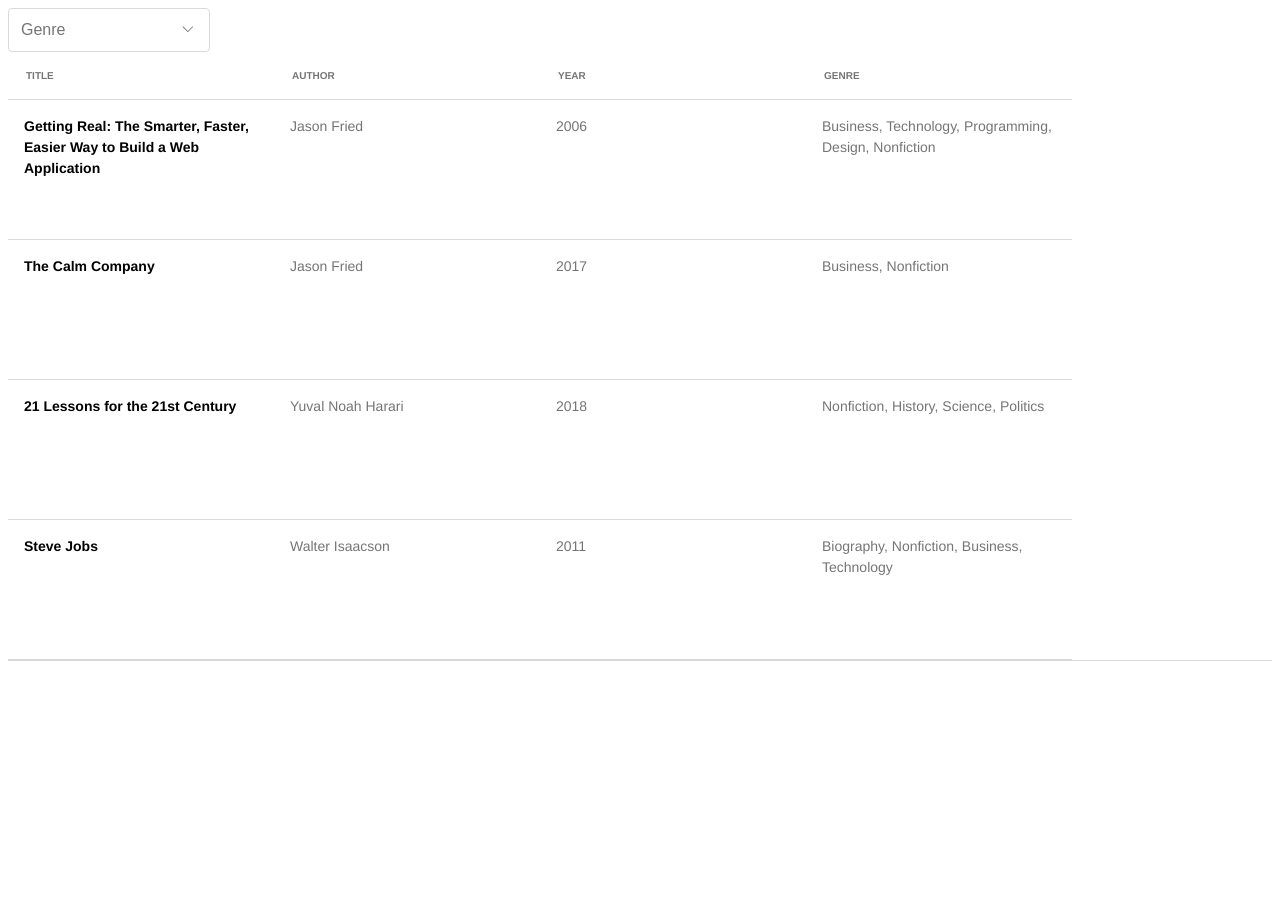
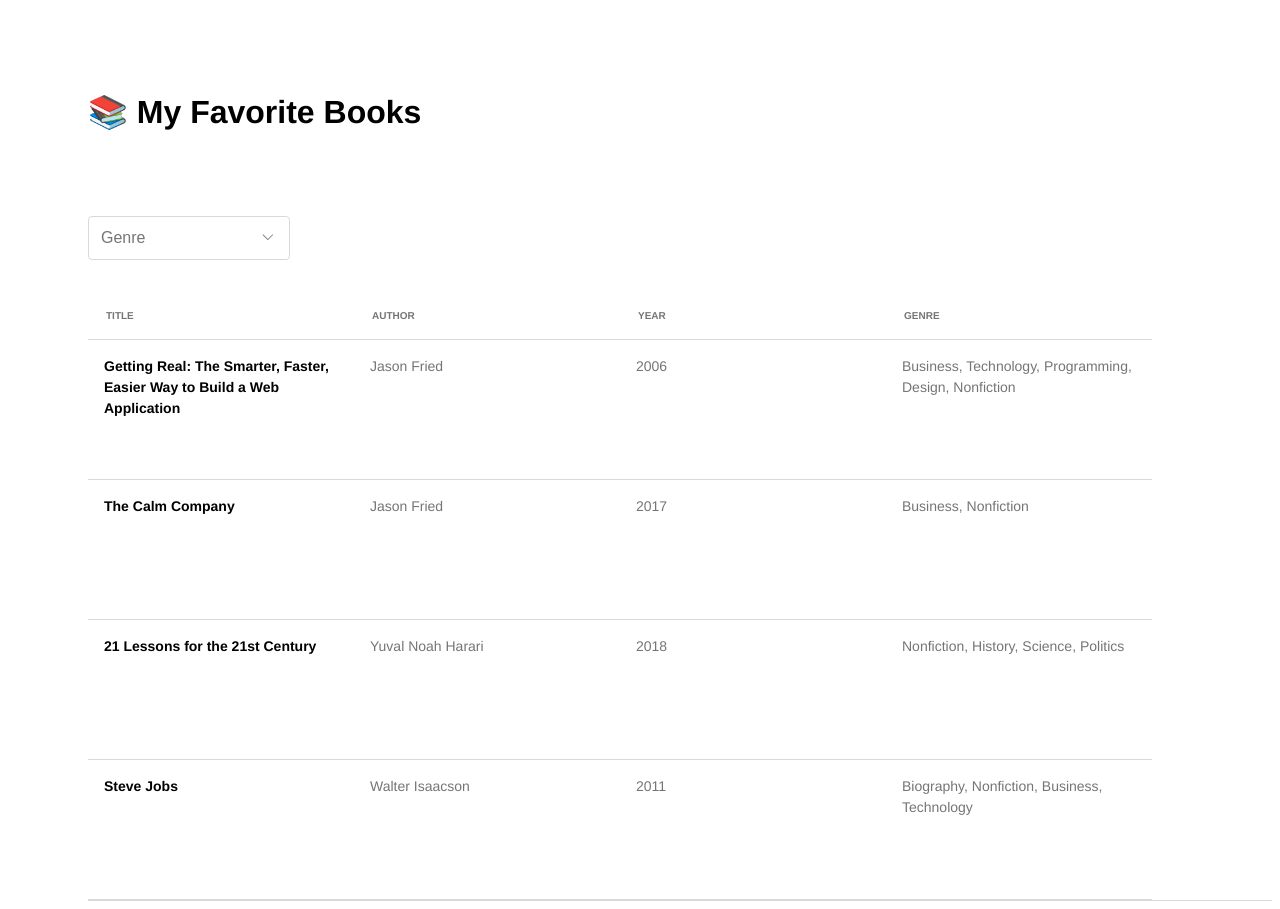
Before and after one commit to github-mathieu-salles/my-favorite-books, a React (Vite) app: page / in a window 1280 px wide. Before the commit the page ends 800 px from the top, so only its background shows below. Built offline with nearby package versions, Linux system fonts and the light colour scheme.

Commit message:
feat(my-favorite-books): general layout

```diff
--- a/src/App.jsx
+++ b/src/App.jsx
@@ -1,14 +1,21 @@
 import {useMyFavoriteBooks} from "./hooks/useMyFavoriteBooks.js";
 import {SearchSelect} from "./_designSystem/searchSelect/searchSelect.jsx";
 import {FavoriteBookTable} from "./components/favoriteBooksTable/favoriteBookTable.jsx";
+
+import './app.scss'
 
 export const App = () => {
   const { state: {books, genreOptions, isLoading}, selectedGenre, setSelectedGenre } = useMyFavoriteBooks()
 
   return (
-    <>
-      <SearchSelect options={genreOptions} value={selectedGenre} onChange={setSelectedGenre} placeholder="Genre" />
-      <FavoriteBookTable books={books} isLoading={isLoading} />
-    </>
+    <div className="MyFavoriteBooks-Layout">
+      <h1>
+        📚 My Favorite Books
+      </h1>
+      <main>
+        <SearchSelect options={genreOptions} value={selectedGenre} onChange={setSelectedGenre} placeholder="Genre" />
+        <FavoriteBookTable books={books} isLoading={isLoading} />
+      </main>
+    </div>
   )
 }
--- /dev/null
+++ b/src/app.scss
@@ -0,0 +1,6 @@
+.MyFavoriteBooks-Layout {
+  display: flex;
+  flex-direction: column;
+  gap: 80px;
+  padding: 80px 0 0 80px;
+}
--- /dev/null
+++ b/src/components/favoriteBooksTable/FavoriteBookTable.scss
@@ -0,0 +1,3 @@
+.FavoriteBookTable-Container {
+  margin-top: 32px
+}
--- a/src/components/favoriteBooksTable/favoriteBookTable.jsx
+++ b/src/components/favoriteBooksTable/favoriteBookTable.jsx
@@ -1,5 +1,7 @@
 import {Table} from "../../_designSystem/table/table.jsx";
 import {capitalize} from "../../helpers/string.jsx";
+
+import "./FavoriteBookTable.scss"
 
 export const FavoriteBookTable = ({ books, isLoading }) => {
 
@@ -23,6 +25,8 @@
     },
   ]
   return (
-    <Table meta={meta} data={books} isLoading={isLoading} />
+    <div className="FavoriteBookTable-Container">
+      <Table meta={meta} data={books} isLoading={isLoading} />
+    </div>
   )
 }
--- a/src/index.scss
+++ b/src/index.scss
@@ -4,7 +4,7 @@
   font-weight: 400;
   line-height: 1.5;
 
-  p {
+  p, h1 {
     margin: 0;
   }
 
```
